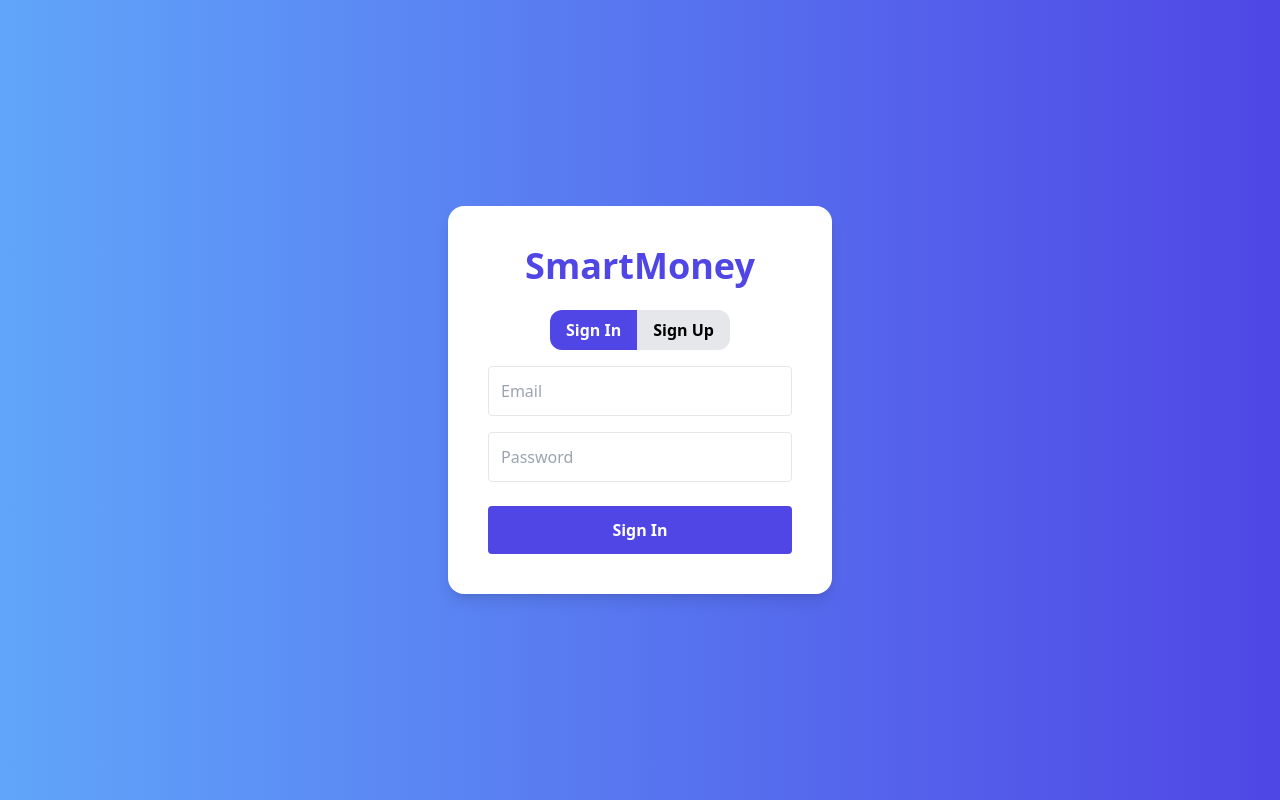
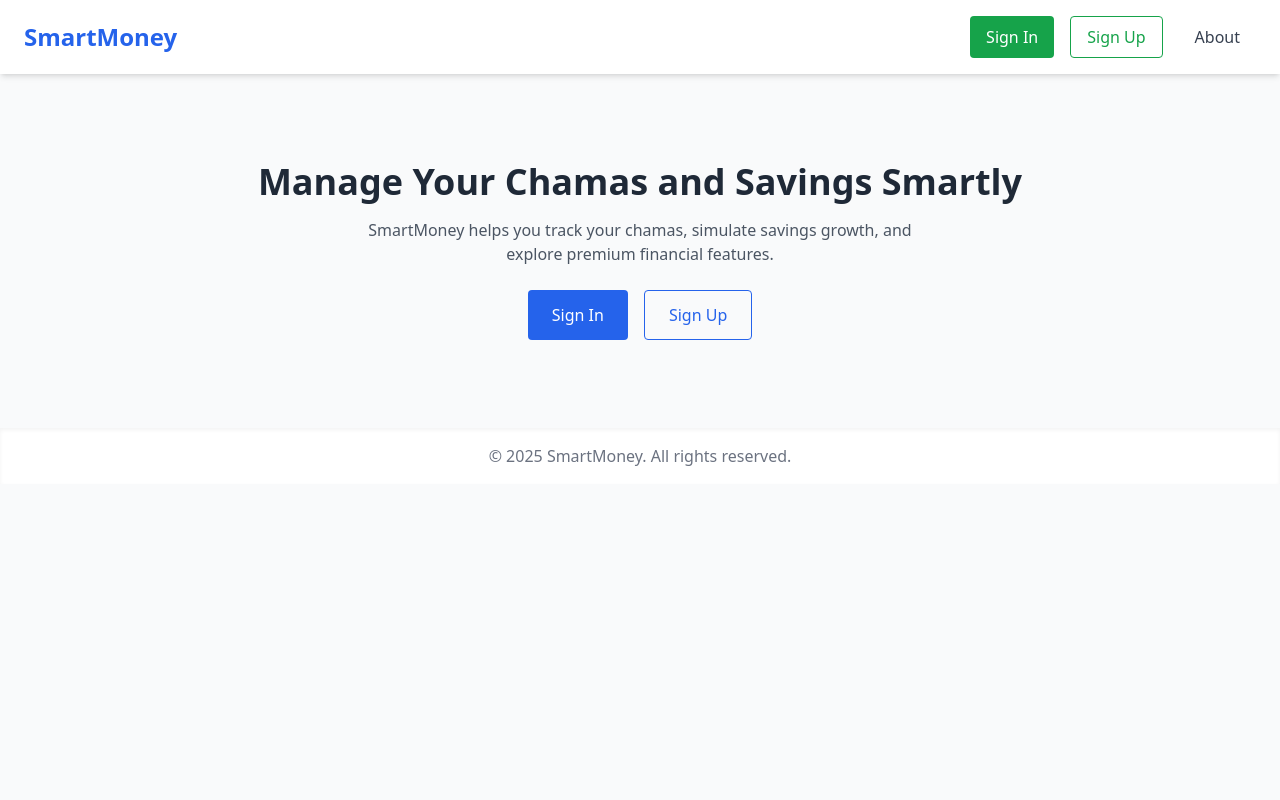
Before and after one commit to nguyaisharon/SmartMoneyMoves-App, a React (Vite) app: page / in a window 1280 px wide. Built offline with nearby package versions, Linux system fonts and the light colour scheme.

Commit message:
Update App.tsx

```diff
--- a/src/App.tsx
+++ b/src/App.tsx
@@ -1,115 +1,95 @@
-import React, { useState, useEffect } from 'react';
-import { createClient, Session, User } from '@supabase/supabase-js';
-import { BrowserRouter as Router, Routes, Route, Navigate } from 'react-router-dom';
+// src/App.tsx
+import React, { useState } from 'react';
 import Dashboard from './Dashboard';
 import SavingsSimulator from './SavingsSimulator';
 import About from './About';
-import './index.css';
 
-const supabaseUrl = import.meta.env.VITE_SUPABASE_URL!;
-const supabaseAnonKey = import.meta.env.VITE_SUPABASE_ANON_KEY!;
-const supabase = createClient(supabaseUrl, supabaseAnonKey);
+const App: React.FC = () => {
+  const [isLoggedIn, setIsLoggedIn] = useState(false);
+  const [page, setPage] = useState<'home' | 'dashboard' | 'about'>('home');
 
-function App() {
-  const [user, setUser] = useState<User | null>(null);
-  const [email, setEmail] = useState('');
-  const [password, setPassword] = useState('');
-  const [loading, setLoading] = useState(false);
-  const [authMode, setAuthMode] = useState<'signIn' | 'signUp'>('signIn');
-
-  useEffect(() => {
-    supabase.auth.getSession().then(({ data }) => setUser(data?.session?.user ?? null));
-    const { data: listener } = supabase.auth.onAuthStateChange((_event, session: Session | null) => {
-      setUser(session?.user ?? null);
-    });
-    return () => listener.subscription.unsubscribe();
-  }, []);
-
-  const handleAuth = async () => {
-    setLoading(true);
-    let error;
-    if (authMode === 'signIn') {
-      ({ error } = await supabase.auth.signInWithPassword({ email, password }));
-    } else {
-      ({ error } = await supabase.auth.signUp({ email, password }));
-    }
-    if (error) alert(error.message);
-    setLoading(false);
-  };
-
-  const handleLogout = async () => {
-    await supabase.auth.signOut();
-    setUser(null);
-  };
-
-  if (!user) {
   return (
-      <div className="min-h-screen flex flex-col items-center justify-center bg-gradient-to-r from-blue-400 to-indigo-600">
-        <div className="bg-white rounded-2xl shadow-lg p-10 w-96">
-          <h1 className="text-4xl font-extrabold text-center mb-6 text-indigo-600">SmartMoney</h1>
-
-          <div className="flex justify-center mb-4">
+    <div className="min-h-screen bg-gray-50 font-sans">
+      {/* Navigation */}
+      <nav className="bg-white shadow-md px-6 py-4 flex justify-between items-center">
+        <h1 className="text-2xl font-bold text-blue-600 cursor-pointer" onClick={() => setPage('home')}>
+          SmartMoney
+        </h1>
+        <div className="flex gap-4">
+          {!isLoggedIn && (
+            <>
               <button
-              onClick={() => setAuthMode('signIn')}
-              className={`px-4 py-2 rounded-tl-xl rounded-bl-xl font-semibold ${
-                authMode === 'signIn' ? 'bg-indigo-600 text-white' : 'bg-gray-200'
-              }`}
+                className="px-4 py-2 rounded bg-green-600 text-white hover:bg-green-700 transition"
+                onClick={() => setIsLoggedIn(true)}
               >
                 Sign In
               </button>
               <button
-              onClick={() => setAuthMode('signUp')}
-              className={`px-4 py-2 rounded-tr-xl rounded-br-xl font-semibold ${
-                authMode === 'signUp' ? 'bg-indigo-600 text-white' : 'bg-gray-200'
-              }`}
+                className="px-4 py-2 rounded border border-green-600 text-green-600 hover:bg-green-100 transition"
+                onClick={() => setIsLoggedIn(true)}
+              >
+                Sign Up
+              </button>
+            </>
+          )}
+          <button
+            className="px-4 py-2 rounded text-gray-700 hover:text-blue-600 transition"
+            onClick={() => setPage('about')}
+          >
+            About
+          </button>
+        </div>
+      </nav>
+
+      {/* Main Content */}
+      <main className="p-6">
+        {/* Home / Hero Section */}
+        {page === 'home' && !isLoggedIn && (
+          <div className="text-center mt-16">
+            <h2 className="text-3xl sm:text-4xl font-bold text-gray-800 mb-4">
+              Manage Your Chamas and Savings Smartly
+            </h2>
+            <p className="text-gray-600 mb-6 max-w-xl mx-auto">
+              SmartMoney helps you track your chamas, simulate savings growth, and explore premium financial features.
+            </p>
+            <div className="flex justify-center gap-4">
+              <button
+                className="px-6 py-3 bg-blue-600 text-white rounded hover:bg-blue-700 transition"
+                onClick={() => setIsLoggedIn(true)}
+              >
+                Sign In
+              </button>
+              <button
+                className="px-6 py-3 border border-blue-600 text-blue-600 rounded hover:bg-blue-50 transition"
+                onClick={() => setIsLoggedIn(true)}
               >
                 Sign Up
               </button>
             </div>
+          </div>
+        )}
 
-          <input
-            type="email"
-            placeholder="Email"
-            value={email}
-            onChange={(e) => setEmail(e.target.value)}
-            className="border p-3 w-full rounded mb-4 focus:outline-none focus:ring-2 focus:ring-indigo-500"
-          />
-          <input
-            type="password"
-            placeholder="Password"
-            value={password}
-            onChange={(e) => setPassword(e.target.value)}
-            className="border p-3 w-full rounded mb-6 focus:outline-none focus:ring-2 focus:ring-indigo-500"
-          />
-
-          <button
-            onClick={handleAuth}
-            disabled={loading}
-            className="w-full bg-indigo-600 text-white p-3 rounded font-semibold hover:bg-indigo-700 transition-colors"
-          >
-            {loading
-              ? authMode === 'signIn'
-                ? 'Signing in...'
-                : 'Signing up...'
-              : authMode === 'signIn'
-              ? 'Sign In'
-              : 'Sign Up'}
-          </button>
+        {/* Dashboard */}
+        {isLoggedIn && page === 'home' && (
+          <div className="mt-10 grid grid-cols-1 md:grid-cols-2 gap-8">
+            <Dashboard />
+            <div>
+              <h3 className="text-xl font-semibold mb-4 text-gray-800">Savings Simulator</h3>
+              <SavingsSimulator />
             </div>
           </div>
+        )}
+
+        {/* About Page */}
+        {page === 'about' && <About />}
+      </main>
+
+      {/* Footer */}
+      <footer className="bg-white shadow-inner mt-16 p-4 text-center text-gray-500">
+        &copy; 2025 SmartMoney. All rights reserved.
+      </footer>
+    </div>
   );
-  }
-
-  return (
-    <Router>
-      <Routes>
-        <Route path="/" element={<Dashboard user={user} onLogout={handleLogout} />} />
-        <Route path="/savings-simulator" element={<SavingsSimulator />} />
-        <Route path="/about" element={<About />} />
-        <Route path="*" element={<Navigate to="/" />} />
-      </Routes>
-    </Router>
-  );
-}
+};
 
 export default App;
```
Lines whose indentation alone changed are shown as unchanged.
